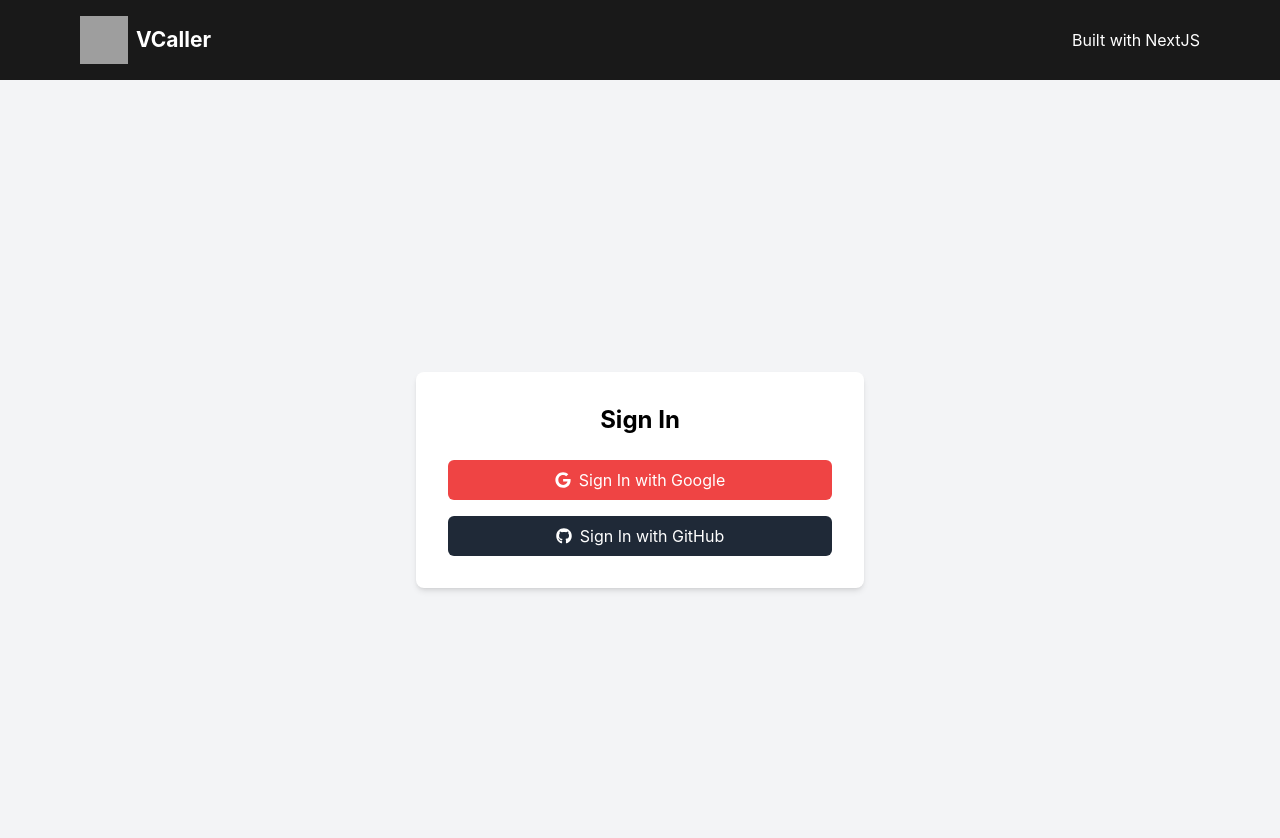
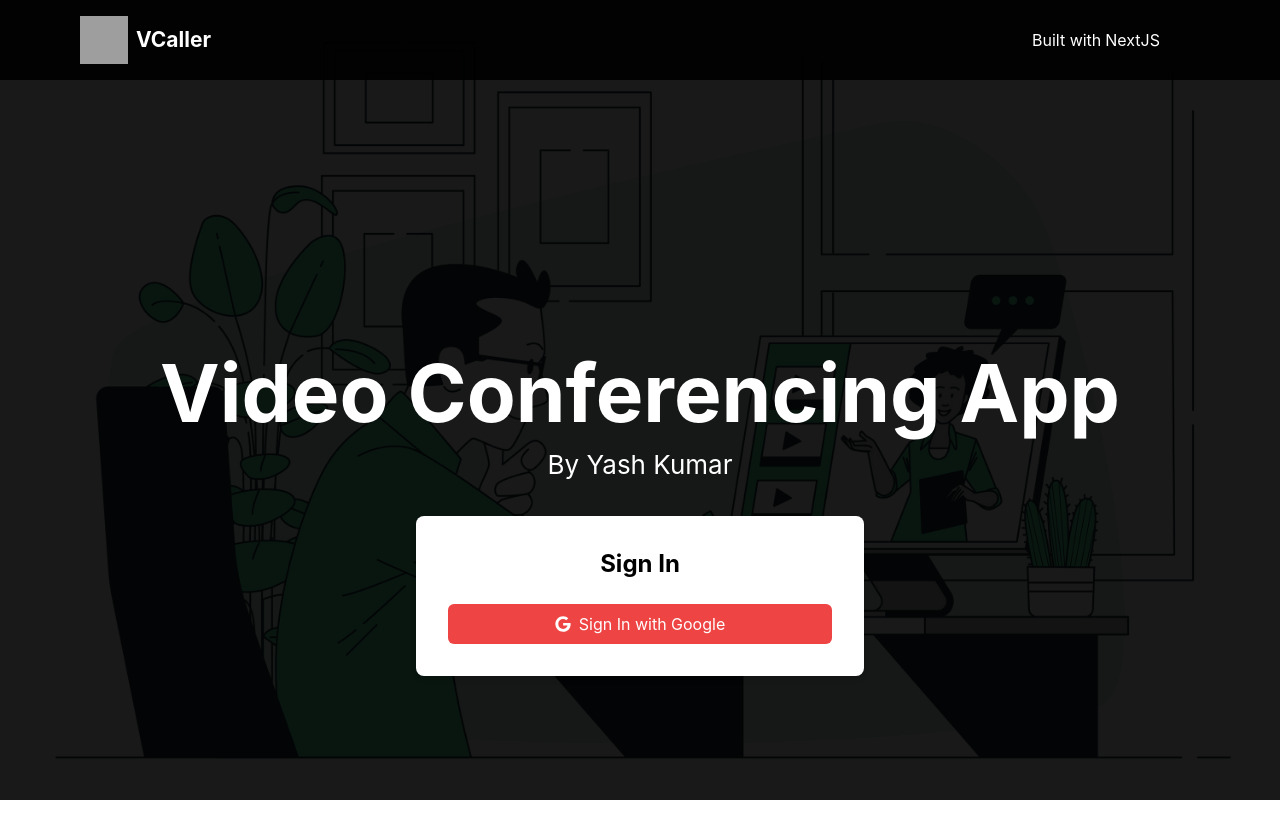
Before and after one commit to yashkumar2603/vcaller, a React (Create React App) app: page /signin in a window 1280 px wide. Shown: the top 838 px of the page. After the commit the page ends 800 px from the top, so only its background shows below. Built offline with nearby package versions, Linux system fonts and the light colour scheme; grey boxes are pictures that could not be loaded.

Commit message:
Added Logout functionality, and updated sign in UI

```diff
--- a/src/Home.js
+++ b/src/Home.js
@@ -20,10 +20,23 @@ const Home = () => {
         navigate("/empty"); // Assuming this is where you want to generate the room code
     };
 
+    const handleLogout = () => {
+        localStorage.removeItem("email"); // Clear the email from localStorage
+        navigate("/"); // Navigate to the sign-in page
+    };
+
     return (
         <div className="">
             {/* Navbar */}
             <Navbar />
+            {/* Logout Button */}
+            <button
+                onClick={handleLogout}
+                className="absolute top-4 right-8 bg-red-500 hover:bg-red-300 text-white font-bold rounded-full py-3 px-4"
+            >
+                Logout
+            </button>
+
             {/* Hero */}
             <div className="relative h-screen">
                 {/* Image */}
--- a/src/Room.js
+++ b/src/Room.js
@@ -13,7 +13,7 @@ const Room = () => {
             serverSecret,
             roomID,
             Date.now().toString(),
-            "Your Name"
+            "Enter your name"
         );
         const zp = ZegoUIKitPrebuilt.create(kitToken);
 
--- a/src/SignIn.js
+++ b/src/SignIn.js
@@ -1,11 +1,10 @@
 import React, { useEffect, useState } from 'react';
 import { auth, provider } from "./utils/firebase";
-import { signInWithPopup, GithubAuthProvider } from "firebase/auth";
-import { FaGoogle, FaGithub } from 'react-icons/fa';
+import { signInWithPopup } from "firebase/auth";
+import { FaGoogle } from 'react-icons/fa';
 import Home from "./Home";
 import Navbar from "./components/Navbar";
-
-const githubProvider = new GithubAuthProvider();
+import conf from "../src/assets/conf.jpg";
 
 function SignIn() {
     const [email, setEmail] = useState('');
@@ -19,15 +18,6 @@ function SignIn() {
         });
     };
 
-    const handleGithubSignIn = () => {
-        signInWithPopup(auth, githubProvider).then((data) => {
-            setEmail(data.user.email);
-            localStorage.setItem("email", data.user.email);
-        }).catch((error) => {
-            console.error("GitHub Sign-in Error:", error);
-        });
-    };
-
     useEffect(() => {
         const storedEmail = localStorage.getItem('email');
         if (storedEmail) {
@@ -36,13 +26,33 @@ function SignIn() {
     }, []);
 
     if (email) {
-        return <Home />;  // Directly return Home component if user is authenticated
+        return <Home />;
     }
 
     return (
-        <div>
-            <Navbar />
-            <div className="flex flex-col items-center justify-center min-h-screen bg-gray-100">
+        <div className="relative h-screen overflow-hidden">
+            {/* Navbar */}
+            <div className="relative z-30">
+                <Navbar />
+            </div>
+            {/* Background Image */}
+            <div className="absolute inset-0 overflow-hidden z-0">
+                <img src={conf} className="object-cover w-full h-full" alt="background image" />
+            </div>
+            {/* Overlay */}
+            <div className="absolute inset-0 bg-black opacity-90 z-10"></div>
+            {/* Content */}
+            <div className="relative flex flex-col items-center justify-center min-h-screen z-20 px-4">
+                {/* Title and Subtitle */}
+                <div className="flex flex-col items-center justify-center pb-8">
+                    <h1 className="text-[40px] md:text-[60px] lg:text-[80px] text-white font-bold pt-12 text-center">
+                        Video Conferencing App
+                    </h1>
+                    <p className="text-[20px] md:text-[24px] lg:text-[26px] text-white -mt-2 text-center">
+                        By Yash Kumar
+                    </p>
+                </div>
+                {/* Sign-In Block */}
                 <div className="bg-white shadow-md rounded-lg p-8 w-full max-w-md">
                     <h1 className="text-2xl font-bold mb-6 text-center">Sign In</h1>
                     <div className="flex flex-col gap-4">
@@ -53,13 +63,6 @@ function SignIn() {
                             <FaGoogle />
                             Sign In with Google
                         </button>
-                        <button
-                            onClick={handleGithubSignIn}
-                            className="flex items-center justify-center gap-2 bg-gray-800 text-white px-4 py-2 rounded-md hover:bg-gray-900 transition"
-                        >
-                            <FaGithub />
-                            Sign In with GitHub
-                        </button>
                     </div>
                 </div>
             </div>
--- a/src/components/Navbar.js
+++ b/src/components/Navbar.js
@@ -15,7 +15,7 @@ const Navbar = () => {
                 </div>
 
                 {/* Right */}
-                <div className="">
+                <div className="mr-10">
                     <ul className="text-white flex items-center gap-1">
                         <li>Built with</li>
                         <li> NextJS</li>
```
